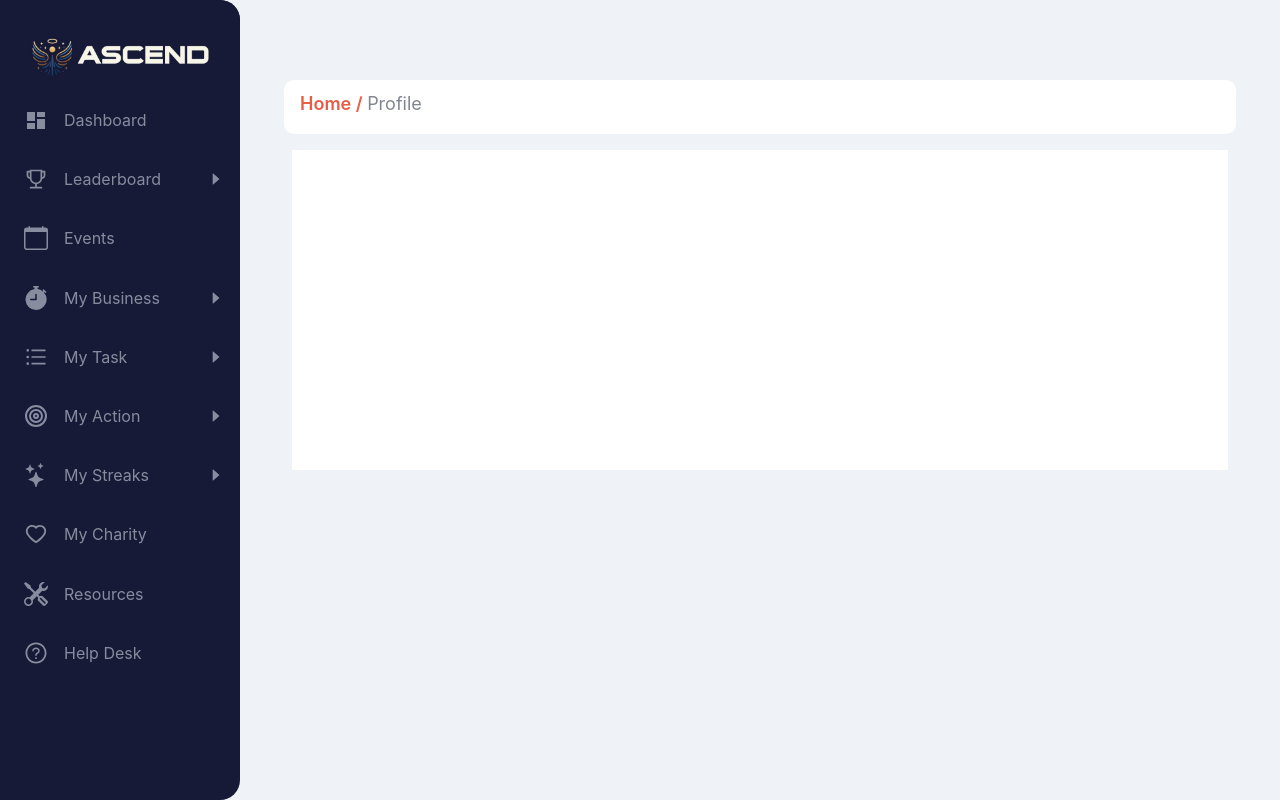
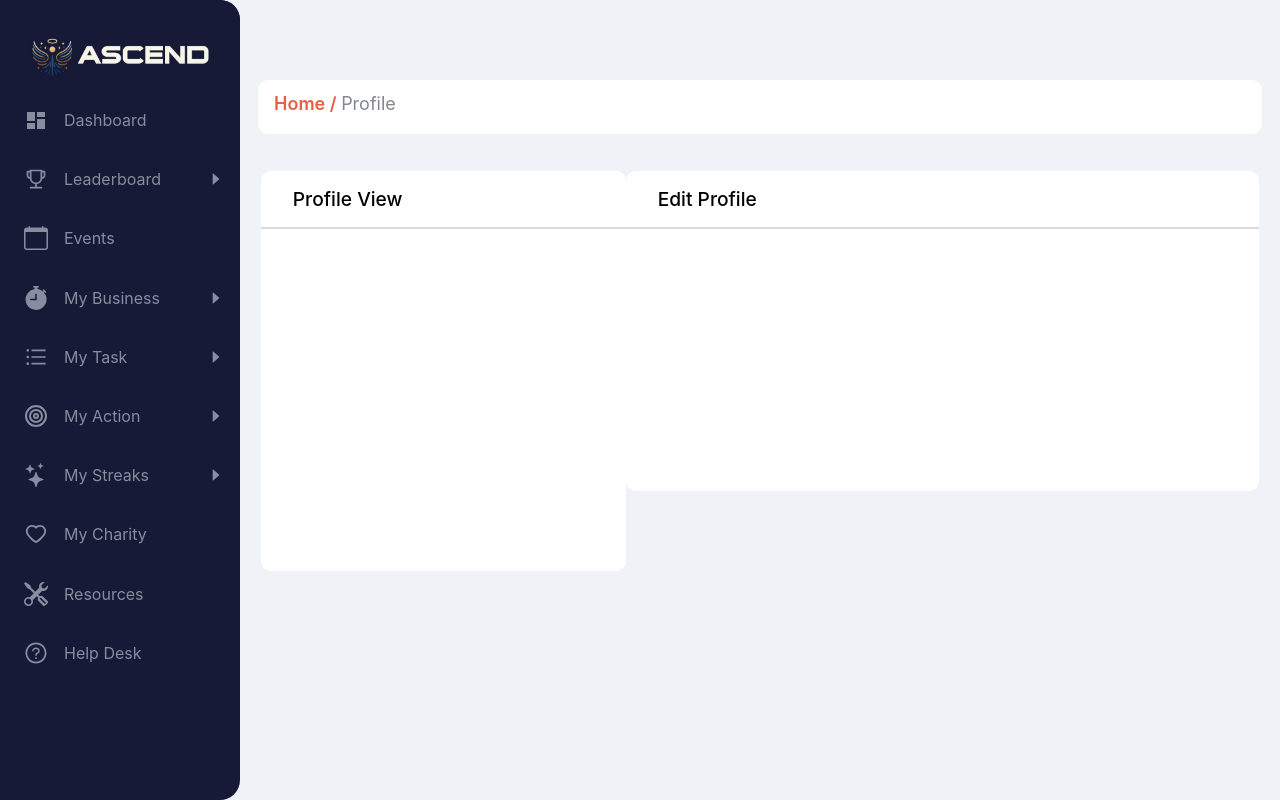
Before and after one commit to ashw-ani/Ascend-client, a React (Create React App) app: page /profile in a window 1280 px wide. Built offline with nearby package versions, Linux system fonts and the light colour scheme.

Commit message:
Profile Page work

```diff
--- a/src/Components/Profile/Profile.js
+++ b/src/Components/Profile/Profile.js
@@ -8,7 +8,16 @@ const Profile = () => {
       <div className={styles['page-titles']}>
         <NavLink to='/'>Home / </NavLink> Profile
       </div>
-      <div className={styles['page-body']}></div>
+      <div className={styles['page-body']}>
+        <div className={styles['profile-view']}>
+          <h2 className={styles.heading}>Profile View</h2>
+          <hr className={styles.line} />
+        </div>
+        <div className={styles['profile-edit']}>
+          <h2 className={styles.heading}>Edit Profile</h2>
+          <hr className={styles.line} />
+        </div>
+      </div>
     </div>
   );
 };
--- a/src/Components/Profile/Profile.module.css
+++ b/src/Components/Profile/Profile.module.css
@@ -1,17 +1,18 @@
 .container {
   display: flex;
   flex-flow: column;
+  gap: 1.8rem;
 }
 
 .page-titles {
   background-color: white;
   padding: 0.8rem 0 0.6rem 1rem;
-  width: 90%;
+  width: 95%;
   color: #828690;
   font-weight: 400;
   font-size: 1.125rem;
   border-radius: 10px;
-  margin: 0rem auto 1rem auto;
+  margin: 0rem auto 0.5rem auto;
   height: 2rem;
 }
 
@@ -22,8 +23,36 @@
 }
 
 .page-body {
-  width: 90%;
+  display: flex;
+  width: 96%;
+  flex-flow: row;
+  justify-content: space-between;
   height: 20rem;
-  margin: 0rem auto 1rem auto;
+  margin: 0rem auto 0.5rem auto;
+}
+
+.profile-view {
+  height: 25rem;
+  width: 23rem;
+  /* padding: 0.8rem 0 0.6rem 1rem; */
+  background-color: white;
+  border-radius: 10px;
+}
+
+.heading {
+  font-weight: 500;
+  font-size: 1.2rem;
+  margin-left: 2rem;
+}
+
+.line {
+  border: 1px solid #dbdbdb;
+}
+
+.profile-edit {
+  border-radius: 10px;
+  width: 64%;
+
+  height: 20rem;
   background-color: white;
 }
```
